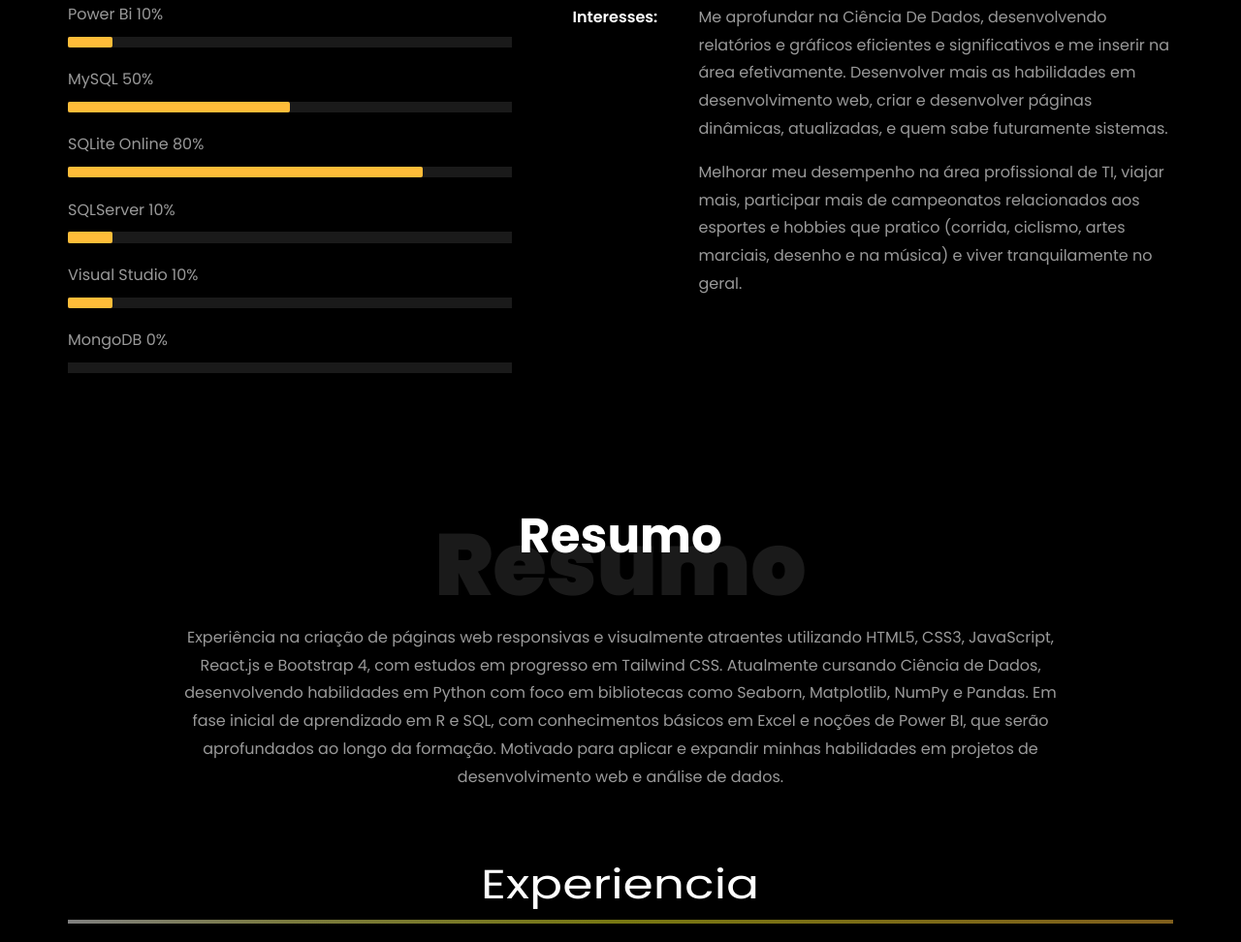
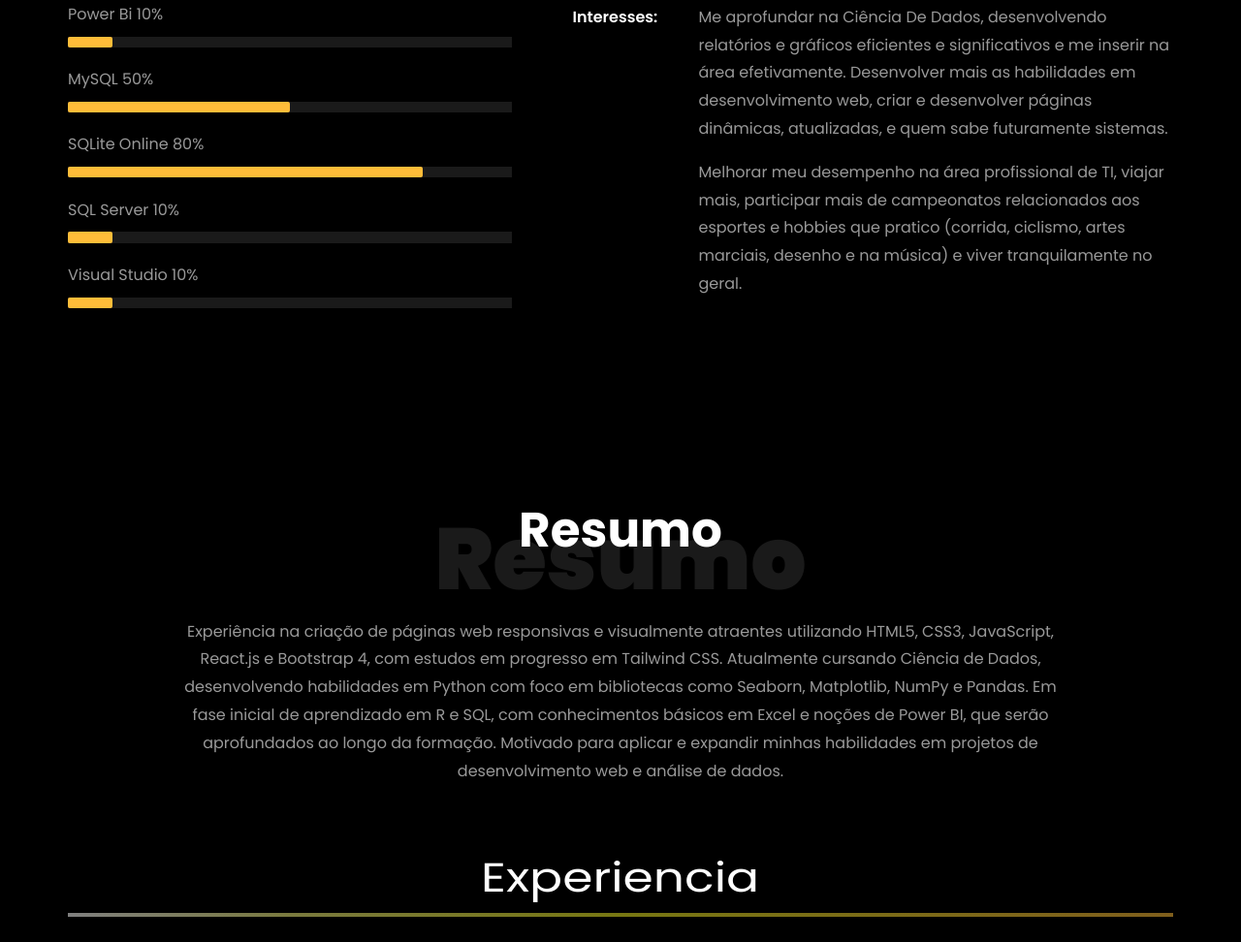
Before and after one commit to robertdouglasaimon/portfolio-r.douglas, a website: page index.html in a window 1280 px wide. Shown: the part 2131-3103 px from the top of the page at 97% size. Drawn offline with nearby package versions, Linux system fonts and the light colour scheme; animation ran at ten frames a second; files whose address does not match are found by name.

Commit message:
Update index.html

```diff
--- a/index.html
+++ b/index.html
@@ -376,7 +376,7 @@
                       <div class="progress-bar progress-bar-loading" role="progressbar" style="--progress-width:80%; width: 80%" aria-valuenow="80" aria-valuemin="0" aria-valuemax="100"></div>
                     </div>
 
-                    <span>SQLServer</span>
+                    <span>SQL Server</span>
                     <span class="pull-right">10%</span>
                     <div class="progress">
                       <div class="progress-bar progress-bar-loading" role="progressbar" style="--progress-width:10%; width: 10%" aria-valuenow="80" aria-valuemin="0" aria-valuemax="100"></div>
@@ -387,13 +387,6 @@
                     <div class="progress">
                       <div class="progress-bar progress-bar-loading" role="progressbar" style="--progress-width:10%; width: 10%" aria-valuenow="80" aria-valuemin="0" aria-valuemax="100"></div>
                     </div>
-
-                    <span>MongoDB</span>
-                    <span class="pull-right">0%</span>
-                    <div class="progress">
-                      <div class="progress-bar progress-bar-loading" role="progressbar" style="--progress-width: 0%; width: 0%" aria-valuenow="80" aria-valuemin="0" aria-valuemax="100"></div>
-                    </div>
-
 
                   </div>
                 </div>
```
